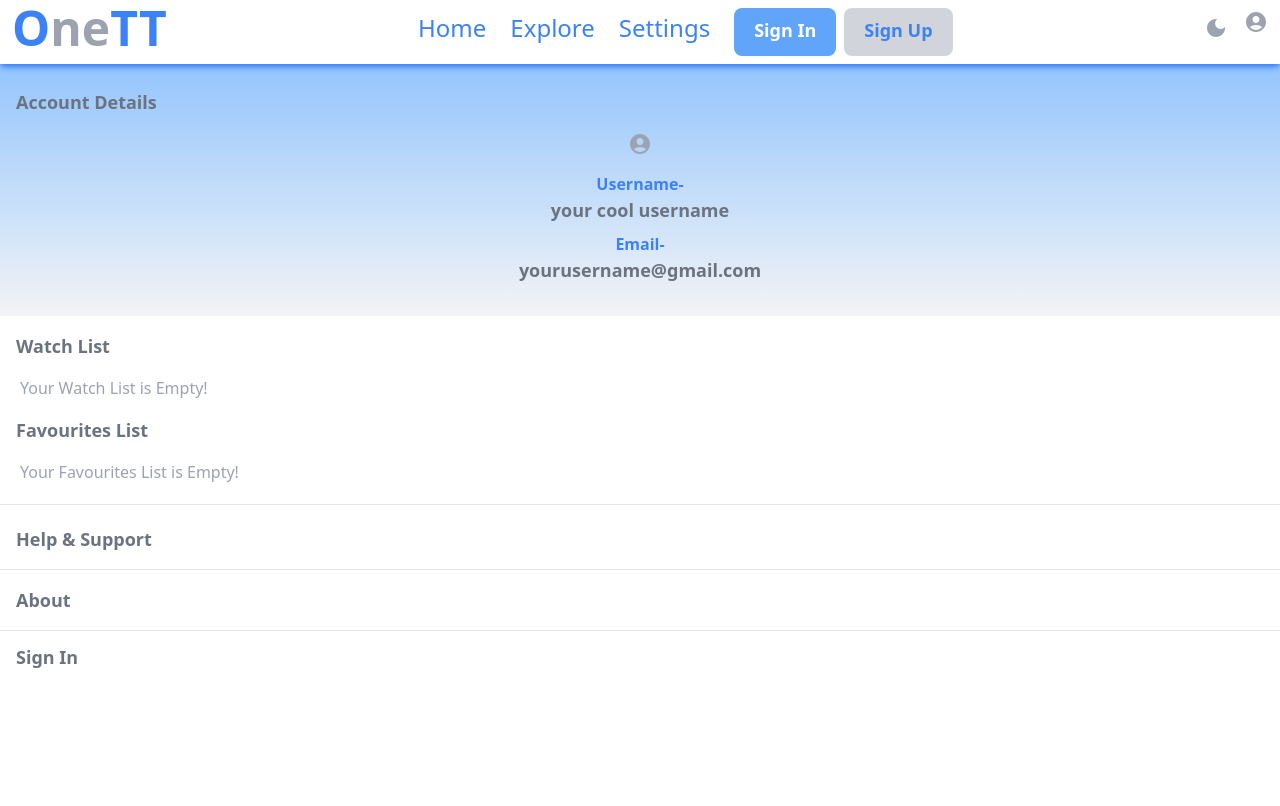
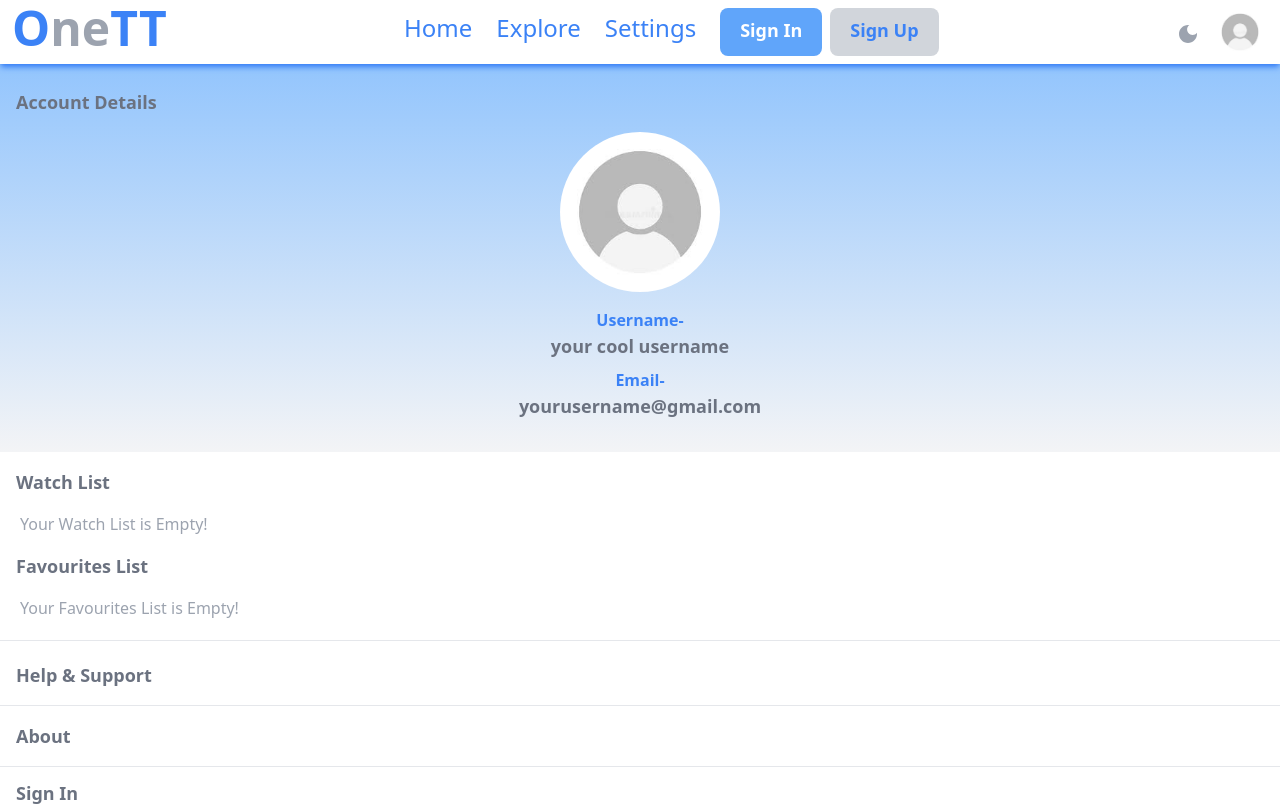
Before and after one commit to chandubomma/OneTT, a Next.js app: page /settings in a window 1280 px wide. Shown: the top 806 px of the page. Built offline with nearby package versions, Linux system fonts and the light colour scheme; no server answers.

Commit message:
minor changes - icons.

```diff
--- a/src/app/(user)/settings/page.js
+++ b/src/app/(user)/settings/page.js
@@ -1,7 +1,7 @@
 'use client'
 import { useSession,signOut } from 'next-auth/react';
 
-import AccountCircleIcon from '@mui/icons-material/AccountCircle';
+
 import Link from 'next/link';
 
 const Settings = () => {
@@ -27,7 +27,11 @@ const Settings = () => {
             </div>
           </div>:
           <div className="flex flex-col w-screen justify-center items-center">
-            <AccountCircleIcon className="w-40 h-40 text-gray-400 mb-4"/>
+            <img
+                src='/onett_user_profile.jpeg'
+                alt="user profile"
+                className="w-40 h-40 rounded-full mb-4"
+              />
             <div className='flex flex-col center w-fit'>
             <div className='flex flex-col items-center justify-center'><h2 className='text-md text-blue-500 font-bold dark:text-gray-400'>Username- </h2><h2 className='text-lg text-gray-500 font-semibold dark:text-gray-100'> your cool username</h2></div>
             <div className='flex  flex-col items-center justify-center mt-2'><h2 className='text-md text-blue-500 font-bold dark:text-gray-400'>Email-</h2><h2 className='text-lg text-gray-500 font-semibold dark:text-gray-100'> yourusername@gmail.com</h2></div>
--- a/src/components/Navbar.js
+++ b/src/components/Navbar.js
@@ -4,7 +4,7 @@ import MenuIcons from "./MenuIcons";
 import Menu from "./Menu";
 import Theme from "./Theme";
 import { useRef,useState} from "react";
-import AccountCircleIcon from '@mui/icons-material/AccountCircle';
+
 import { useSession} from "next-auth/react";
 
 
@@ -40,7 +40,11 @@ const Navbar = () => {
               <div className=" py-2.5 px-5 rounded-full bg-gradient-to-r from-blue-500 to-gray-400 text-gray-100 font-medium text-xl text-center">{session.data.user.name[0]}</div>
             }
           </div>:
-          <div><AccountCircleIcon className="dark:text-white text-5xl text-gray-400 mr-3"/></div>
+          <div> <img
+          src='/onett_user_profile.jpeg'
+          alt="user profile"
+          className="w-12 h-12 rounded-full mr-4"
+        /></div>
         }
 
       </div>
--- a/src/components/Theme.js
+++ b/src/components/Theme.js
@@ -31,8 +31,8 @@ const Theme = () => {
     <div className='hover:cursor-pointer'>
       {
             darkMode?
-            <div onClick={handleLightMode}><LightModeIcon className="text-4xl text-white mt-2 mr-4"/></div>:
-            <div onClick={handleDarkMode}><DarkModeIcon className="text-4xl text-gray-400 mt-2 mr-4"/></div>
+            <div onClick={handleLightMode}><LightModeIcon className=" text-white mt-3.5 mr-4"/></div>:
+            <div onClick={handleDarkMode}><DarkModeIcon className="text-gray-400 mt-3.5 mr-4"/></div>
         }
     </div>
   )
```
Also changed, not shown: public/onett_user_profile.jpeg (added).
